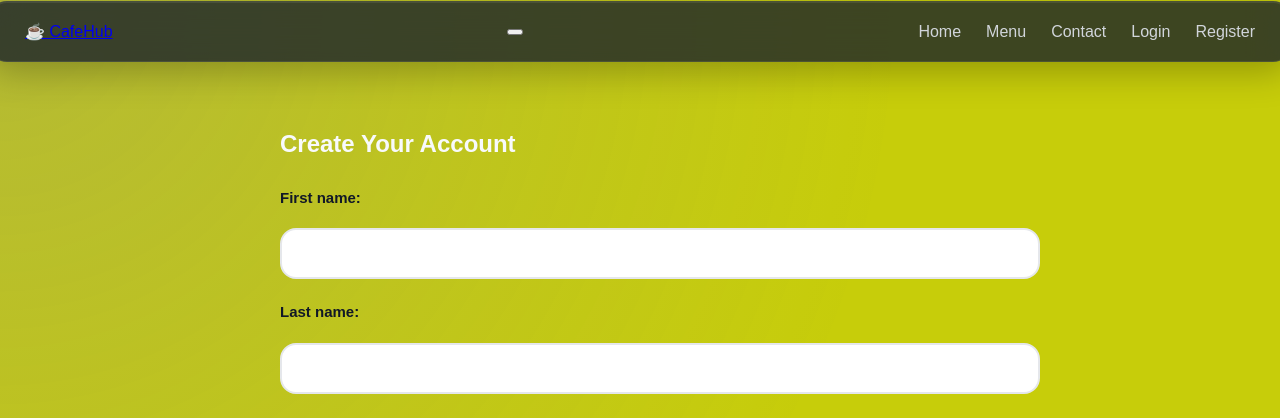
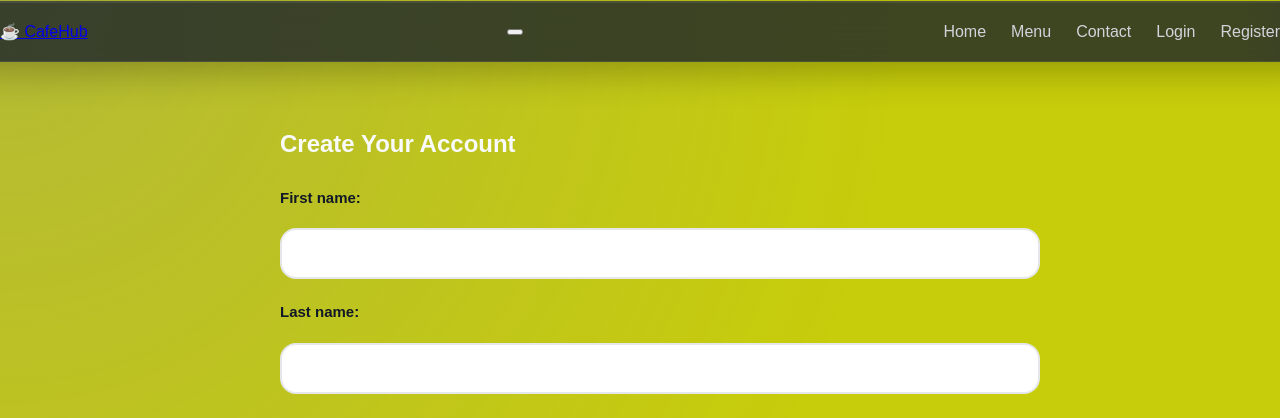
Before and after one commit to mohammadasif-27/CAFE, a Django app: page /accounts/register/ in a window 1280 px wide. Shown: the top 418 px of the page. Run offline with Django 5.2, Linux system fonts and the light colour scheme; some libraries are stand-ins or nearby versions.

Commit message:
update navbar width

```diff
--- a/static/css/style.css
+++ b/static/css/style.css
@@ -30,7 +30,7 @@ body{
     top: 1px;
     left: 50%;
     transform: translateX(-50%);
-    width: calc(100% - 50px);
+    width: 100%;
     max-width: 1300px;
 
     display: flex;
```
